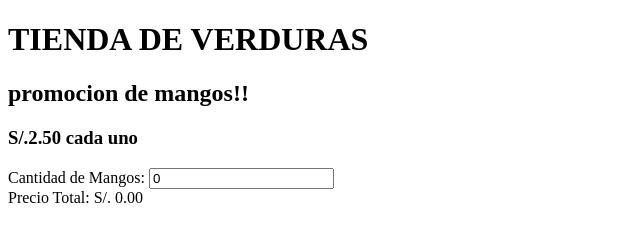
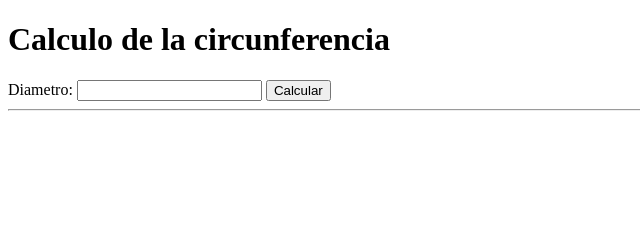
Before and after one commit to m3pi/AngularVtoB, a plain HTML site: page index.html in a window 1280 px wide. Shown: the whole page, without its empty margins (0-640 px from the left). Drawn offline with nearby package versions, Linux system fonts and the light colour scheme.

Commit message:
AngularJS: > Metodos

```diff
--- a/index.html
+++ b/index.html
@@ -1,27 +1,32 @@
 <!DOCTYPE html>
-<html lang="en" ng-app="miTienda">
+<html lang="en" ng-app="circunferencia">
 <head>
 	<meta charset="UTF-8">
 	<title>Angular</title>
 	<script src="https://ajax.googleapis.com/ajax/libs/angularjs/1.5.8/angular.min.js"></script>
 </head>
 <body>
-	<h1>TIENDA DE VERDURAS</h1>
-	<div ng-controller="ctlrProducto">
-		<h2>promocion de mangos!!</h2>
-		<h3>S/.2.50 cada uno</h3>
-		<label>Cantidad de Mangos:</label>
-		<input type="text" ng-model="cantidad">
-		<br>
-		Precio Total: {{cantidad*precio | currency:'S/. '}}
+	<div ng-controller="ctlrCircunferencia">
+		<h1>Calculo de la circunferencia</h1>
+
+		<label>Diametro:</label>
+		<input type="text" ng-model="diametro">
+		<button ng-click="CalcularCircunferencia()">Calcular</button>
+		<hr>
+		{{calCircunferencia}}
 	</div>
 
 	<script>
-		var app = angular.module('miTienda', [])
+		var app = angular.module('circunferencia', [])
 
-		app.controller('ctlrProducto', ['$scope', function($scope){
-			$scope.cantidad=0
-			$scope.precio=2.50
+		app.controller('ctlrCircunferencia', ['$scope', function($scope){
+
+			var pi = 3.14
+
+			$scope.CalcularCircunferencia= function(){
+				$scope.calCircunferencia=$scope.diametro*pi
+			}
+
 		}])
 	</script>
 </body>
```
